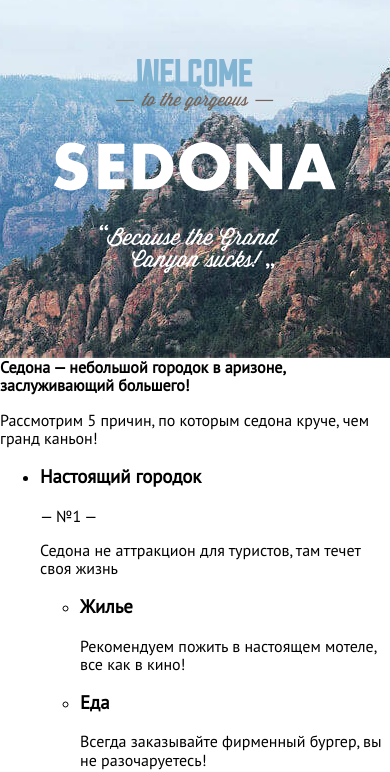
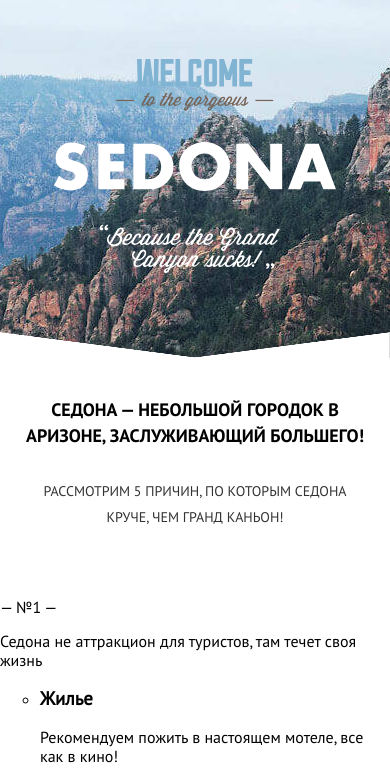
Before and after one commit to VladimirPelepetskyi/sedona_adaptive, a plain HTML site: page index.html in a window 390 px wide. Shown: the part 87-859 px from the top of the page. Drawn offline with Linux system fonts and the light colour scheme.

Commit message:
features_mobile - in progress

```diff
--- a/index.html
+++ b/index.html
@@ -39,8 +39,10 @@
 		<h1 class="visually-hidden">Главная страница курортного города «Седона»</h1>
 		<section class="features">
 			<h2 class="visually-hidden">Преимущества курортного города «Седона»</h2>
-			<b class="features__city">Седона — небольшой городок в аризоне, заслуживающий большего!</b>
-			<p class="features__reason">Рассмотрим 5 причин, по которым седона круче, чем гранд каньон!</p>
+			<div class="features__wrapper">
+				<b class="features__city">Седона — небольшой городок в аризоне, заслуживающий большего!</b>
+				<p class="features__reason">Рассмотрим 5 причин, по которым седона круче, чем гранд каньон!</p>
+			</div>
 			<ul class="features__list">
 				<li class="features__item">
 					<h3 class="features__title">Настоящий городок</h3>
--- /dev/null
+++ b/less/blocks/features.less
@@ -0,0 +1,47 @@
+.features__wrapper {
+	max-width: 500px;
+	padding: 0px 25px;
+	margin: 39px auto 42px;
+}
+
+.features__city {
+	display: block;
+	margin-bottom: 29px;
+
+	font-family: "PT Sans Bold";
+	font-size: 18px;
+	line-height: 26px;
+	font-weight: bold;
+	color: #000000;
+	text-align: center;
+	text-transform: uppercase;
+}
+
+.features__reason {
+	.text-reset;
+
+	font-family: "PT Sans Regular";
+	font-size: 14px;
+	line-height: 26px;
+	font-weight: normal;
+	color: #333333;
+	text-align: center;
+	text-transform: uppercase;
+}
+
+.features__list {
+	.list-reset;
+}
+
+.features__title {
+	.text-reset;
+
+	font-family: "PT Sans Bold";
+
+	font-size: 18px;
+	line-height: 26px;
+	font-weight: bold;
+	text-transform: uppercase;
+	text-align: center;
+	color: #ffffff;
+}
--- a/less/blocks/page-header.less
+++ b/less/blocks/page-header.less
@@ -1,4 +1,5 @@
 .page-header {
+	position: relative;
 	width: 100%;
 	min-height: 445px;
 
@@ -14,10 +15,25 @@
 	(min-resolution: @retina-dppx) {
 		background-image: url("../img/bg-back-mobile@2x.jpg");
 	}
+
+	&::after {
+		content: "";
+		position: absolute;
+		bottom: 0;
+
+		width: 100%;
+		height: 26px;
+
+		background: linear-gradient(to bottom left, transparent 50%, #ffffff 50.9%) left/51.5% 100% no-repeat, linear-gradient(to bottom right, transparent 50%, #ffffff 50.9%) right/51.5% 100% no-repeat;
+	}
 }
 
 .page-header-nojs {
 	background-image: none;
+
+	&::after {
+		content: none;
+	}
 }
 
 .page-header__logo {
@@ -27,13 +43,11 @@
 
 @media(max-width:@mobile-only-width) {
 	.page-header-nojs .page-header__wrapper {
+		position: relative;
 		margin-top: -29.7px;
 		order: 1;
 		width: 100%;
-		min-height: 445px;
-
-		display: flex;
-		flex-direction: column;
+		min-height: 389px;
 
 		background-image: url(../img/text-index-mobile.svg), url(../img/bg-back-mobile@1x.jpg);
 		background-repeat: no-repeat;
@@ -43,6 +57,17 @@
 		@media (min-resolution: @retina-dpi),
 		(min-resolution: @retina-dppx) {
 			background-image: url("../img/bg-back-mobile@2x.jpg");
+		}
+
+		&::after {
+			content: "";
+			position: absolute;
+			bottom: 0;
+
+			width: 100%;
+			height: 26px;
+
+			background: linear-gradient(to bottom left, transparent 50%, #ffffff 50.9%) left/51.5% 100% no-repeat, linear-gradient(to bottom right, transparent 50%, #ffffff 50.9%) right/51.5% 100% no-repeat;
 		}
 	}
 }
--- a/less/style.less
+++ b/less/style.less
@@ -3,3 +3,4 @@
 @import "mixins.less";
 @import "blocks/page-header.less";
 @import "blocks/main-nav.less";
+@import "blocks/features.less";
```
Also changed, not shown: css/style.css, less/global.less (line endings or trailing spaces).
